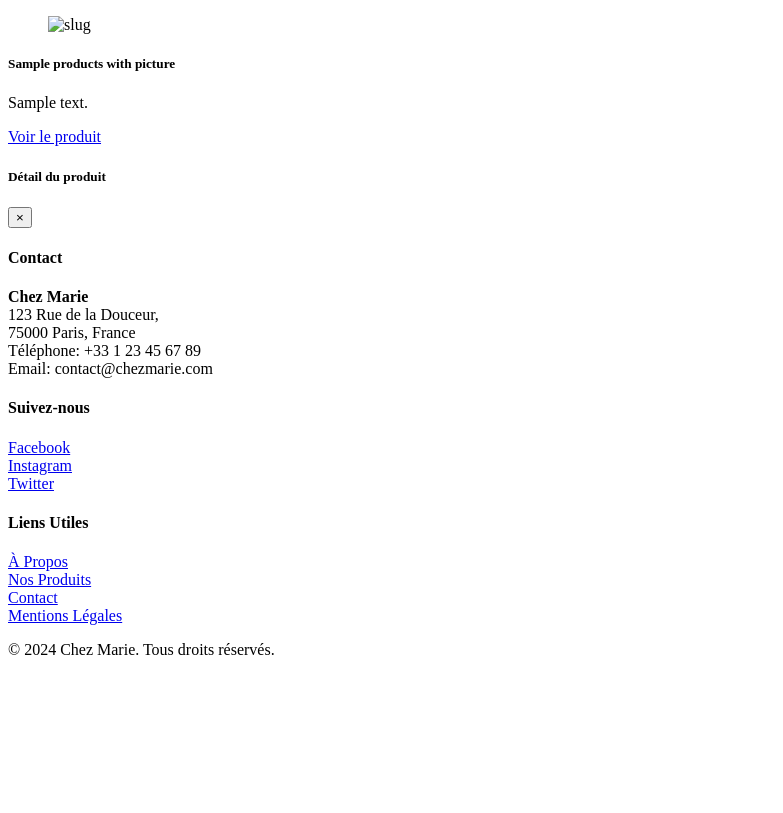
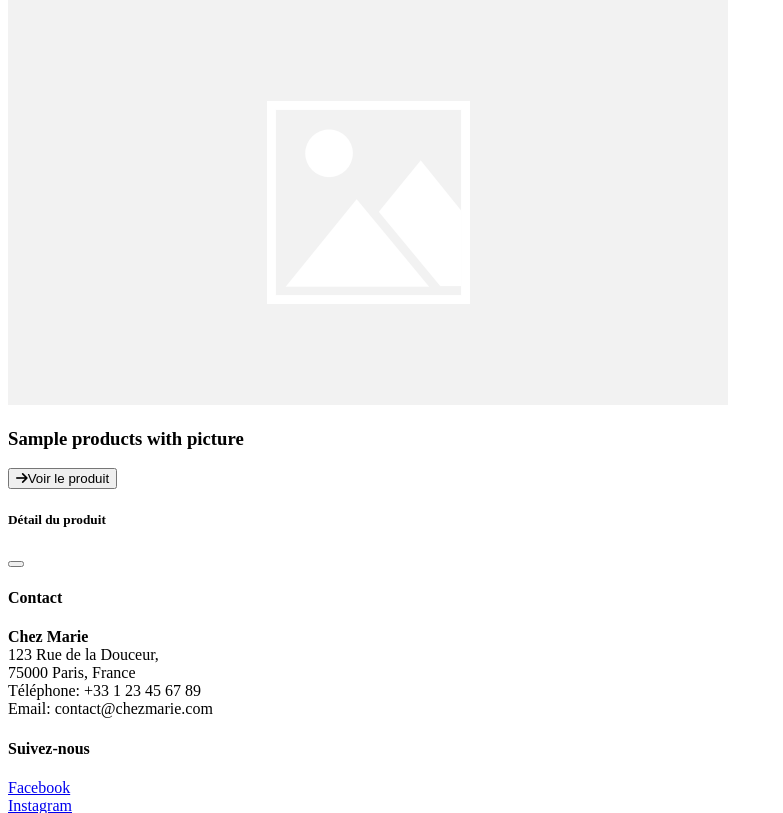
Before and after one commit to AlexandreSama/ChezMarie, a Symfony app: template templates/category/index.html.twig in a window 1280 px wide. Shown: the part 26-839 px from the top of the page, without its empty margins (0-783 px from the left). Before the commit the page ends 681 px from the top, so only its background shows below. Run offline with Twig, Linux system fonts and the light colour scheme; the template is opened without the code that fills it: most values are stand-ins (such as "Sample title", 1, 10 or a date in 2020); some libraries are stand-ins or nearby versions.

Commit message:
Update styles and add new files

```diff
--- a/assets/styles/app.scss
+++ b/assets/styles/app.scss
@@ -12,6 +12,7 @@
 @import url('navbar.scss');
 @import url('main.scss');
 @import url('footer.scss');
+@import url('show_product.scss');
 
 
 *{
--- a/assets/styles/main.scss
+++ b/assets/styles/main.scss
@@ -1,4 +1,4 @@
-main {
+.homeMain {
 
     min-height: 100vh;
 
--- a/src/Controller/CategoryController.php
+++ b/src/Controller/CategoryController.php
@@ -44,6 +44,8 @@
     {
         $category = $categoryRepository->findOneBy(['id' => $id]);
 
+        $categories = $categoryRepository->findAll();
+
         $query = $productRepository->findProductsByCategory($category->getId());
 
         $productsWithPictures = $paginator->paginate(
@@ -56,6 +58,7 @@
             'controller_name' => 'CategoryController',
             'productsWithPictures' => $productsWithPictures,
             'categoryName' => $category->getCategoryName(),
+            'categories' => $categories
         ]);
     }
 }
--- a/templates/category/index.html.twig
+++ b/templates/category/index.html.twig
@@ -1,53 +1,56 @@
 {% extends 'base.html.twig' %}
 
-{% block title %}Nos {{categoryName}} !{% endblock %}
+{% block title %}Nos {{ categoryName }} !{% endblock %}
 
 {% block body %}
-<div class="row d-flex justify-content-center h-100 rankedProducts">
-    <div class="products col-9 d-flex flex-wrap justify-content-center">
+<main class="py-4 showProductMain">
+    <div class="container">
+        <div class="row">
             {% for product in productsWithPictures %}
-        <div class="card" style="width: 20rem;">
+            <div class="col-md-4 d-flex justify-content-center">
+                <div class="product-card">
                     {% if product.pictures[0] is defined %}
-            <figure class="{{ product.productQuantity < 1 ? 'grayscale' : '' }}">
-                <img class="card-img-top" src="{{ asset('img/' ~ product.pictures[0].fileName) }}"
-                    alt="{{product.pictures[0].slug}}">
-            </figure>
+                    <img src="{{ asset('img/' ~ product.pictures[0].fileName) }}" alt="{{ product.name }}" class="product-image {{ product.productQuantity < 1 ? 'grayscale' : '' }}">
                     {% else %}
-            <figure>
-                <img class="card-img-top" src="#" alt="slug">
-            </figure>
+                    <img src="{{ asset('img/default.png') }}" alt="Image non disponible" class="product-image {{ product.productQuantity < 1 ? 'grayscale' : '' }}">
                     {% endif %}
-            <div class="card-body">
-                <h5 class="card-title">{{product.name}}</h5>
-                <p class="card-text">{{product.description}}</p>
+                    <div class="product-info">
+                        <h3 class="product-name">{{ product.name }}</h3>
+                        {# <div class="product-rating">
+                            {% for i in 1..5 %}
+                            {% if i <= avgNote %} <span class="star">&#9733;</span>
+                            {% else %}
+                            <span class="star">&#9734;</span>
+                            {% endif %}
+                            {% endfor %}
+                        </div> #}
                         {% if product.productQuantity < 1 %}
-                <button class="btn btn-secondary disabled">Produit épuisé</button>
+                        <button class="product-button"><i class="fa-solid fa-x"></i>Produit épuisé</button>
                         {% else %}
-                <a href="{{path('show_product_without_category', {themeid: themeid, productid: product.id})}}"
-                    class="btn btn-primary showProductRating" data-toggle="modal" data-target="#productModal">Voir le produit</a>
+                        <button class="product-button showProductRating" href="{{path('show_product', {'productid': product.id})}}"data-bs-toggle="modal" data-bs-target="#productModal"><i class="fa-solid fa-arrow-right"></i>Voir le produit</button>
                         {% endif %}
+                    </div>
                 </div>
             </div>
             {% endfor %}
         </div>
-<div class="navigation">
+        <div class="d-flex justify-content-center mt-4">
             {{ knp_pagination_render(productsWithPictures) }}
         </div>
     </div>
 
-<div class="modal fade" id="productModal" tabindex="-1" role="dialog" aria-labelledby="productModalLabel"
-    aria-hidden="true">
-    <div class="modal-dialog" role="document">
+    <div class="modal fade" id="productModal" tabindex="-1" aria-labelledby="productModalLabel" aria-hidden="true">
+        <div class="modal-dialog modal-dialog-centered">
             <div class="modal-content">
                 <div class="modal-header">
                     <h5 class="modal-title" id="productModalLabel">Détail du produit</h5>
-                <button type="button" class="close btn btn-danger" data-bs-dismiss="modal" aria-label="Close">
-                    <span aria-hidden="true">&times;</span>
-                </button>
+                    <button type="button" class="btn-close" data-bs-dismiss="modal" aria-label="Close"></button>
                 </div>
                 <div class="modal-body">
+                    <!-- Le contenu du produit sera chargé ici -->
                 </div>
             </div>
         </div>
     </div>
+</main>
 {% endblock %}
--- a/templates/home/index.html.twig
+++ b/templates/home/index.html.twig
@@ -3,7 +3,7 @@
 {% block title %}Accueil{% endblock %}
 
 {% block body %}
-<main>
+<main class="homeMain">
     <section class="search">
         <div class="mainBox">
             <h1 class="titleHome">Chez Marie</h1>
--- a/templates/product/index.html.twig
+++ b/templates/product/index.html.twig
@@ -13,7 +13,7 @@
                 <h5 class="card-title">{{entry.product.name}}</h5>
                 <p class="card-text">{{entry.product.description}}</p>
                 <p class="card-text">Note : {{entry.avg_rating}}/5</p>
-                <a href="{{path('show_product_without_category', {themeid: theme.id, productid: entry.product.id})}}"
+                <a href="{{path('show_product', {productid: entry.product.id})}}"
                 class="btn btn-primary showProductRating" data-toggle="modal" data-target="#productModal">Voir le produit</a>
             </div>
         </div>
```
Also changed, not shown: assets/app.js (+9 -9 lines), assets/styles/show_product.scss (added, +58 -0 lines), src/Controller/ProductController.php (+3 -65 lines), src/Repository/ProductRepository.php (+24 -24 lines), public/img/default.png (added). Lines whose indentation alone changed are shown as unchanged.
